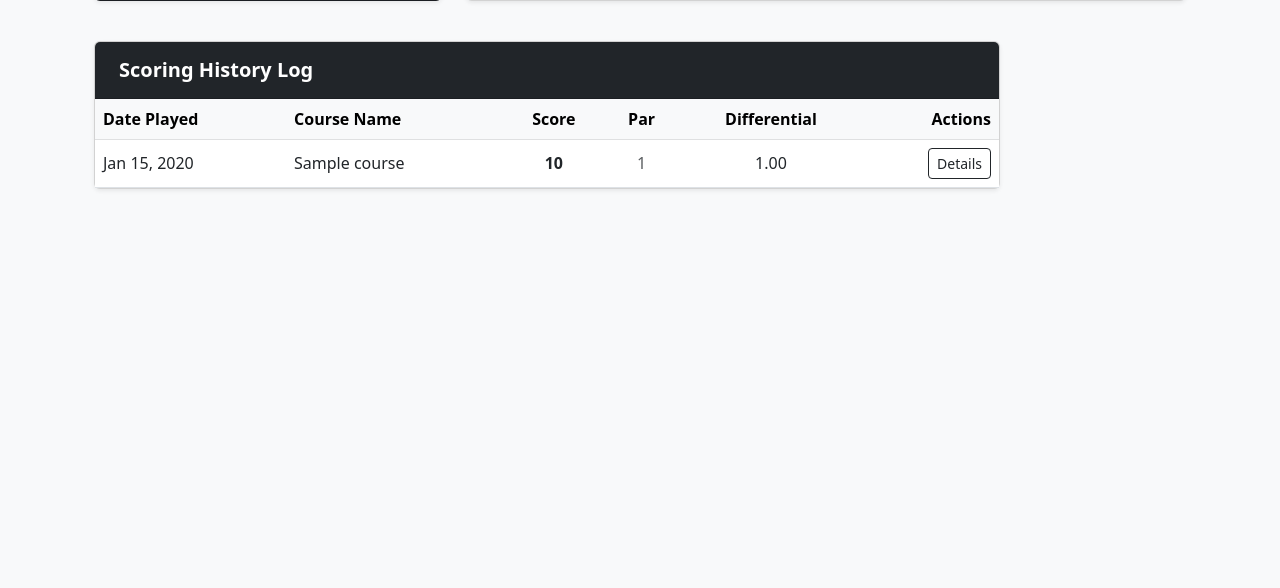
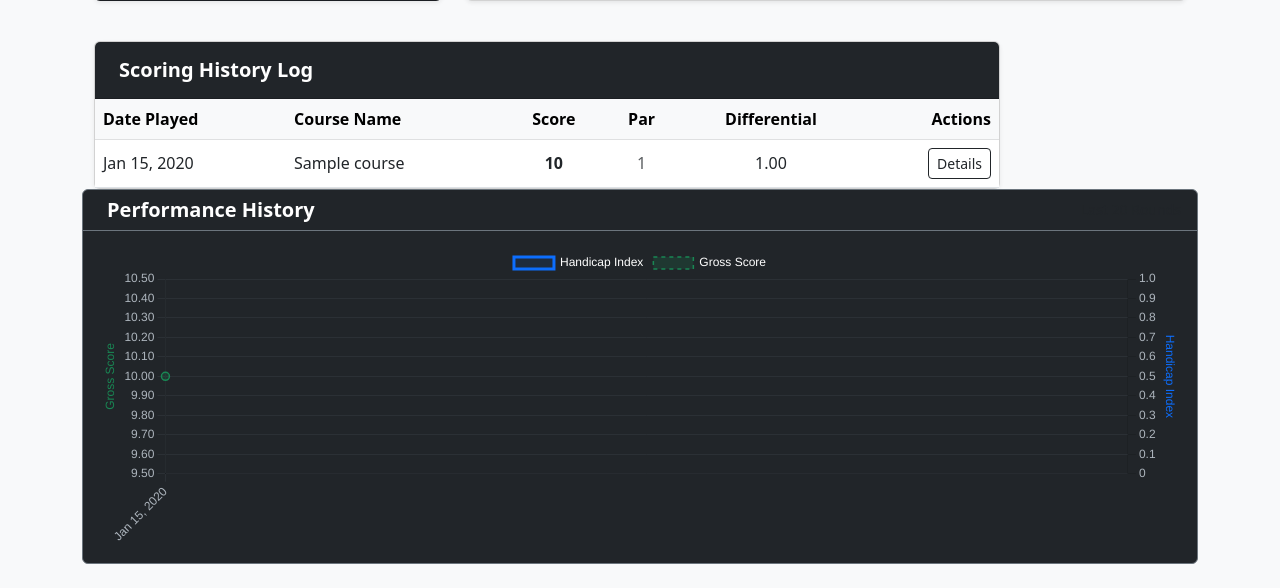
Before and after one commit to vinnymurphy/golf, a Django app: a page that uses scoring/templates/scoring/player_profile.html in a window 1280 px wide. Shown: the part 424-1012 px from the top of the page. Before the commit the page ends 614 px from the top, so only its background shows below. Run offline with Django 5.2, Linux system fonts and the light colour scheme; tables that the repository leaves empty hold one stand-in row (values such as "Sample post"); some libraries are stand-ins or nearby versions.

Commit message:
feat: integrate Chart.js performance history timeline on player profile
- Add dynamic, dual-axis Chart.js visualization to
  player_profile.html.
- Update player_profile view to serialize a chronological history of
  the last 20 rounds into JSON.
- Implement robust unpacking and type checking for calculate_handicap utility return values to prevent floating-point conversion errors.
- Strip trailing whitespace and clean up empty line formatting
  anomalies across tracking models, views, and migrations.

```diff
--- a/scoring/models.py
+++ b/scoring/models.py
@@ -82,7 +82,6 @@ class Round(models.Model):
     )
     created_at = models.DateTimeField(default=timezone.now)
     external_url = models.URLField(max_length=500, null=True, blank=True)
-
 
     @property
     def total_score(self):
--- a/scoring/templates/scoring/player_profile.html
+++ b/scoring/templates/scoring/player_profile.html
@@ -109,4 +109,89 @@
             </div>
         </div>
     </div>
+    <div class="card bg-dark text-white border-secondary mb-4">
+        <div class="card-header border-secondary d-flex justify-content-between align-items-center">
+            <h5 class="mb-0 fw-bold">
+                <i class="bi bi-graph-up text-primary me-2"></i>Performance History
+            </h5>
+            <small class="text-muted">Last 20 Rounds</small>
+        </div>
+        <div class="card-body">
+            <div style="position: relative; height:300px; width:100%;">
+                <canvas id="performanceChart"></canvas>
+            </div>
+        </div>
+    </div>
+    <script src="https://cdn.jsdelivr.net/npm/chart.js"></script>
+    <script>
+    // 1. Safely parse the Django JSON context strings into live JS arrays
+    const dates = {{ chart_dates_json|safe }};
+    const grossScores = {{ chart_scores_json|safe }};
+    const handicaps = {{ chart_handicaps_json|safe }};
+
+    // 2. Target the canvas element context
+    const ctx = document.getElementById('performanceChart').getContext('2d');
+
+    // 3. Initialize the dual-axis chart configuration
+    new Chart(ctx, {
+        type: 'line',
+        data: {
+            labels: dates,
+            datasets: [
+                {
+                    label: 'Handicap Index',
+                    data: handicaps,
+                    borderColor: '#0d6efd', // Bootstrap primary blue
+                    backgroundColor: 'rgba(13, 110, 253, 0.1)',
+                    borderWidth: 3,
+                    tension: 0.3, // Smoothes out the line curves
+                    yAxisID: 'yHandicap',
+                    spanGaps: true // Skips "N/A" null indices smoothly
+                },
+                {
+                    label: 'Gross Score',
+                    data: grossScores,
+                    borderColor: '#198754', // Bootstrap success green
+                    backgroundColor: 'rgba(25, 135, 84, 0.2)',
+                    borderWidth: 1.5,
+                    borderDash: [4, 4], // Dotted line effect so it doesn't fight the handicap line
+                    pointStyle: 'circle',
+                    pointRadius: 4,
+                    yAxisID: 'yScore'
+                }
+            ]
+        },
+        options: {
+            responsive: true,
+            maintainAspectRatio: false,
+            scales: {
+                // Left Axis: For Gross Scores (e.g., 75 to 110)
+                yScore: {
+                    type: 'linear',
+                    position: 'left',
+                    title: { display: true, text: 'Gross Score', color: '#198754' },
+                    grid: { color: '#2b3035' }, // Subdued gridlines for dark mode
+                    ticks: { color: '#adb5bd' }
+                },
+                // Right Axis: For Handicap Indices (e.g., 5.0 to 30.0)
+                yHandicap: {
+                    type: 'linear',
+                    position: 'right',
+                    title: { display: true, text: 'Handicap Index', color: '#0d6efd' },
+                    grid: { drawOnChartArea: false }, // Avoids double gridline clutter
+                    ticks: { color: '#adb5bd' }
+                },
+                x: {
+                    grid: { color: '#2b3035' },
+                    ticks: { color: '#adb5bd', maxRotation: 45, minRotation: 45 }
+                }
+            },
+            plugins: {
+                legend: {
+                    labels: { color: '#fff' }
+                }
+            }
+        }
+    });
+    </script>
 {% endblock %}
--- a/scoring/views.py
+++ b/scoring/views.py
@@ -1,5 +1,8 @@
+import json
+
 from django.contrib.auth.decorators import login_required
 from django.contrib.auth.models import User
+from django.core.serializers.json import DjangoJSONEncoder
 from django.db.models import Avg, Min
 from django.forms import inlineformset_factory
 from django.http import HttpResponse
@@ -47,6 +50,23 @@ def player_profile(request, username):
 
     all_user_rounds = Round.objects.filter(user=player)
 
+    recent_rounds = all_user_rounds.order_by("-date")[:20][::-1]
+    chart_dates, chart_scores, chart_handicaps = [], [], []
+    for r in recent_rounds:
+        chart_dates.append(r.date.strftime("%b %d, %Y"))
+        chart_scores.append(
+            r.total_gross_score if r.total_gross_score is not None else None
+        )
+        history_dataset = Round.objects.filter(user=player, date__lte=r.date)
+        result = calculate_handicap(history_dataset)
+        if isinstance(result, tuple):
+            h_index = result[0]
+        else:
+            h_index = result
+        if h_index == "N/A":
+            chart_handicaps.append(None)
+        else:
+            chart_handicaps.append(float(h_index))
     # 1. Calculate WHS Handicap Index
     handicap_index, counting_ids = calculate_handicap(player)
 
@@ -56,8 +76,7 @@ def player_profile(request, username):
         avg_score=Avg("total_gross_score"),
         best_diff=Min("differential"),
     )
-
-    # 3. Calculate Form Trend (Average of last 3 rounds vs. overall handicap)
+    # 3. Calculate Form Trend (Aver age of last 3 rounds vs. overall handicap)
     recent_3_rounds = all_user_rounds.order_by("-date")[:3]
     if recent_3_rounds.count() >= 3:
         recent_3_avg = (
@@ -85,6 +104,9 @@ def player_profile(request, username):
         "avg_score": round(stats["avg_score"], 1) if stats["avg_score"] else None,
         "best_diff": stats["best_diff"],
         "trend_metric": trend_metric,
+        "chart_dates_json": json.dumps(chart_dates, cls=DjangoJSONEncoder),
+        "chart_scores_json": json.dumps(chart_scores, cls=DjangoJSONEncoder),
+        "chart_handicaps_json": json.dumps(chart_handicaps, cls=DjangoJSONEncoder),
     }
     return render(request, "scoring/player_profile.html", context)
 
```
Also changed, not shown: scoring/migrations/0013_alter_course_options_alter_round_options_and_more.py.
